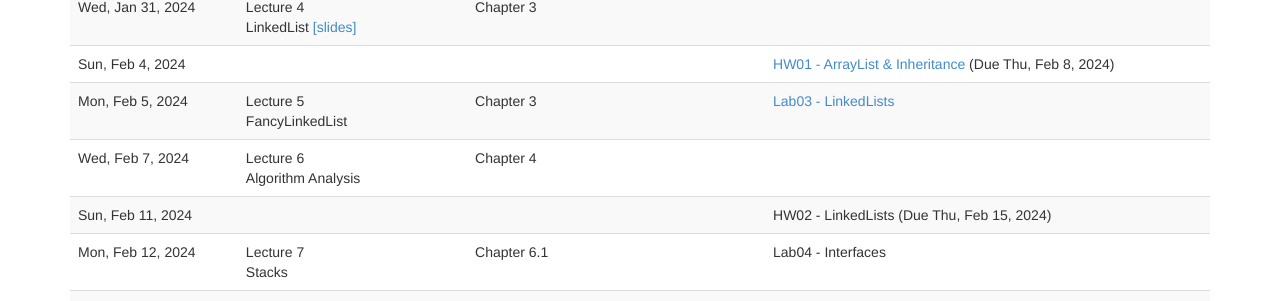
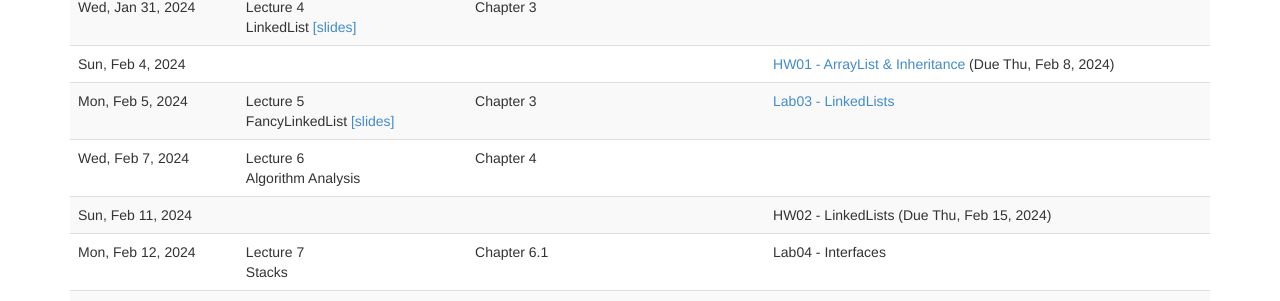
Before and after one commit to kalte0/BMC-CS-151.github.io, a Jekyll site: the page built from schedule.md, in a window 1280 px wide and 900 px high, scrolled down 555 px. Shown: the part 147-448 px from the top of the window. Built offline with Jekyll 4.4.1, drawn with Linux system fonts in a browser that asks for light colours; nearby versions of some CDN libraries.

Commit message:
lecture 5 slides

```diff
--- a/_data/schedule.yaml
+++ b/_data/schedule.yaml
@@ -67,7 +67,7 @@
       readings:
         -
           title: "Chapter 3"
-      slides: ~
+      slides: "slides/lecture05.pdf"
       recording: ~
       assignments:
         -
```
Also changed, not shown: 1 other file.
